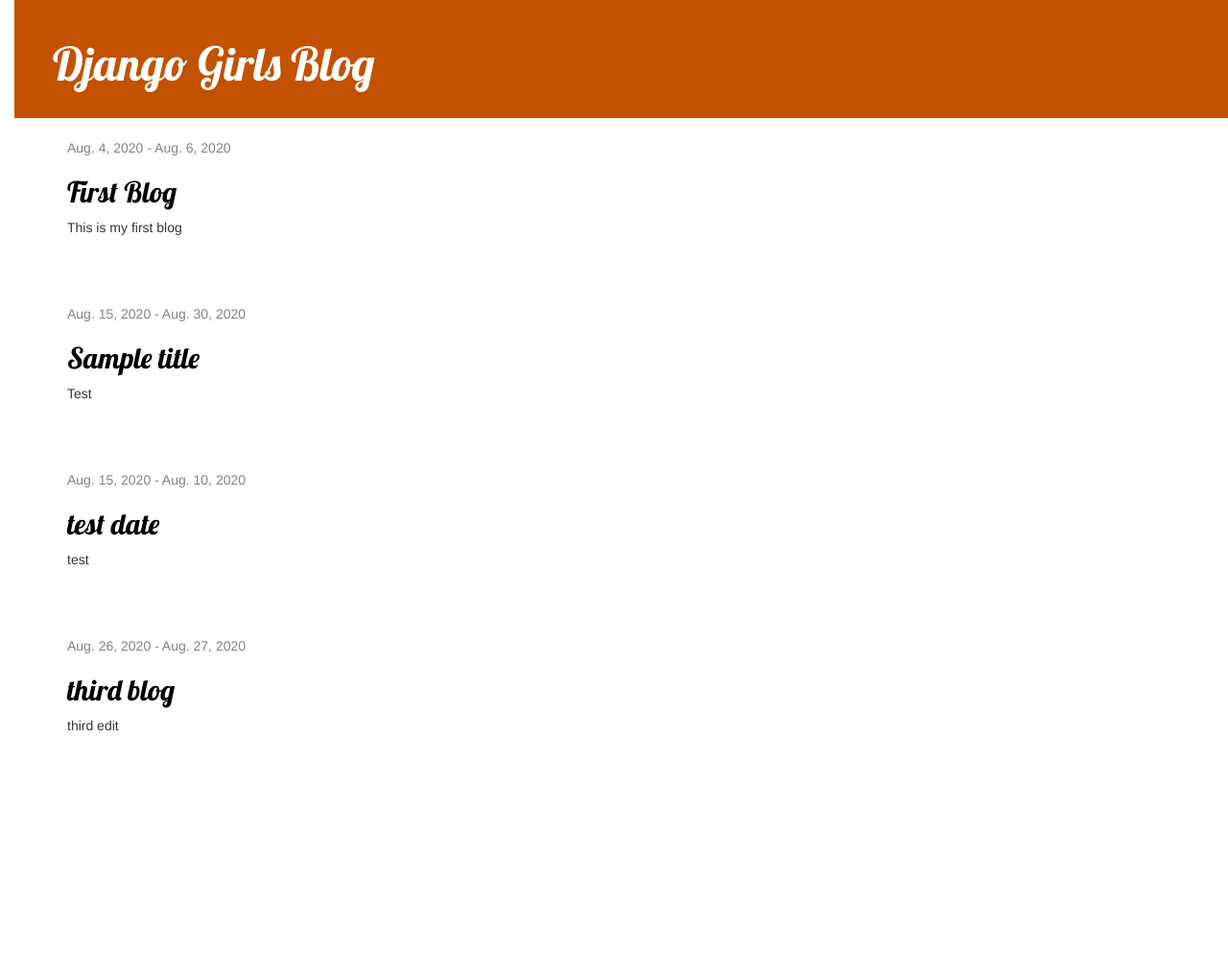
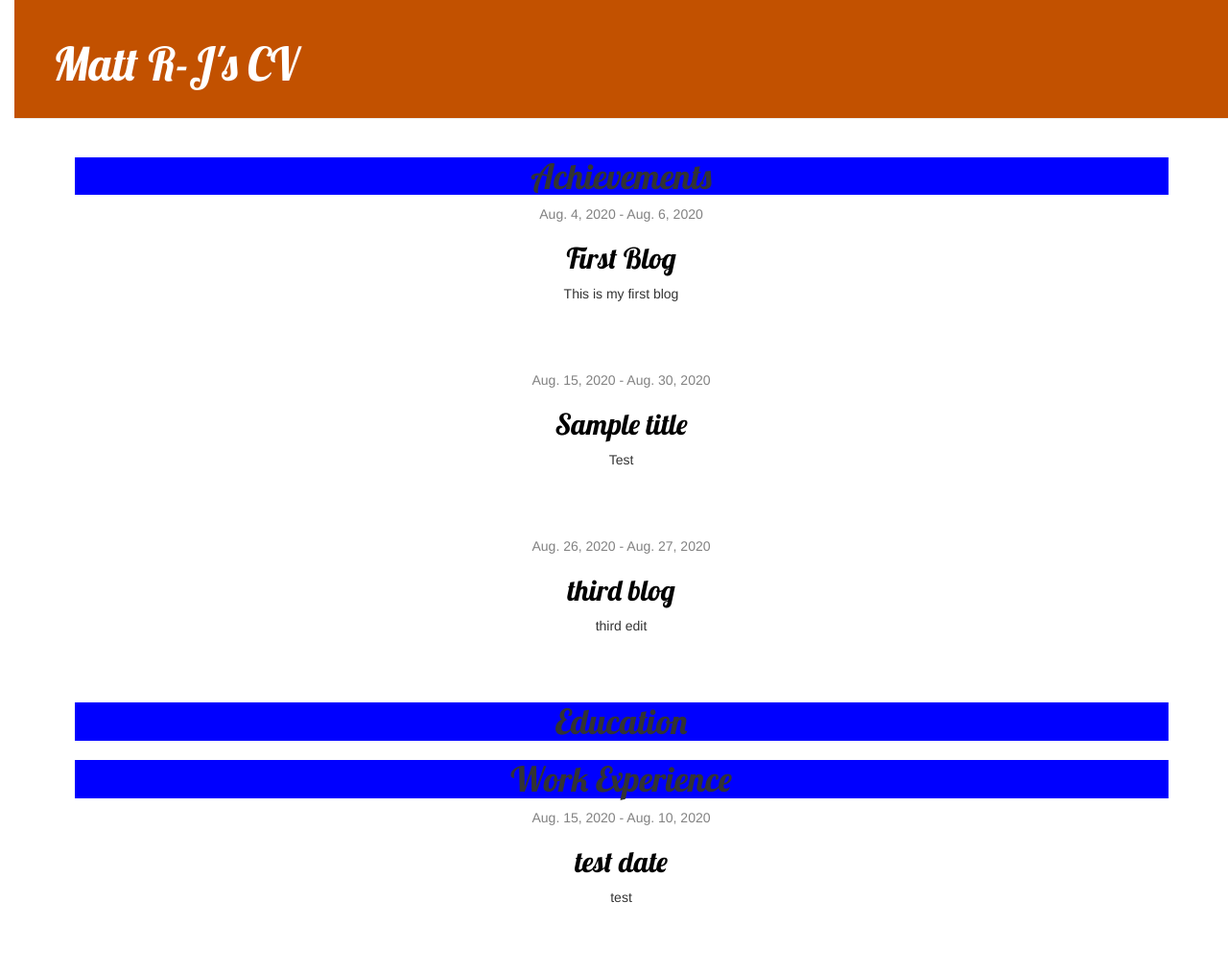
Before and after one commit to mattylyd/Bridging-Coursework, a Django app: page /post in a window 1280 px wide. Shown: the top 1014 px of the page at 96% size. Run offline with Django 3.2, Linux system fonts and the light colour scheme; data comes from the database, SQL or seed files in the repository; both versions use the stored data as it was after the commit; some libraries are stand-ins or nearby versions.

Commit message:
Updating CSS - added tags

```diff
--- a/blog/forms.py
+++ b/blog/forms.py
@@ -4,9 +4,10 @@
 from .models import Post
 
 class PostForm(forms.ModelForm):
+    forms.ChoiceField(choices=[("Achievements","Achievements"),("Education", "Education"),("Work Experience","Work Experience")], required=True)
     class Meta:
         model = Post
-        fields = ('title', 'text', 'start_date', 'end_date')
+        fields = ('tag', 'title', 'text', 'start_date', 'end_date')
         widgets = {
             'start_date': forms.DateInput(attrs={'class':'form-control', 'type':'date'}),
             'end_date': forms.DateInput(attrs={'class': 'form-control', 'type': 'date'}),
--- a/blog/models.py
+++ b/blog/models.py
@@ -6,6 +6,7 @@
 
 class Post(models.Model):
     author = models.ForeignKey(settings.AUTH_USER_MODEL, on_delete=models.CASCADE)
+    tag = models.CharField(default="Education", max_length=200, choices=[("Achievements","Achievements"),("Education", "Education"),("Work Experience","Work Experience")])
     title = models.CharField(max_length=200)
     text = models.TextField()
     start_date = models.DateField(default=timezone.now, blank=False, null=False)
--- a/blog/static/css/blog.css
+++ b/blog/static/css/blog.css
@@ -18,8 +18,18 @@
 }
 
 .content {
-    margin-left: 40px;
+    height: 80%;
+    margin: auto;
+    text-align: center;
+    overflow: auto;
+
+
 }
+body .content h1{
+    background: blue;
+}
+
+
 
 h1, h2, h3, h4 {
     font-family: 'Lobster', cursive;
--- a/blog/templates/blog/base.html
+++ b/blog/templates/blog/base.html
@@ -12,11 +12,11 @@
             {% if user.is_authenticated %}
                 <a href="{% url 'post_new' %}" class="top-menu"><span class="glyphicon glyphicon-plus"></span></a>
             {% endif %}
-            <h1><a href="/">Django Girls Blog</a></h1>
+            <h1><a href="/">Matt R-J's CV</a></h1>
         </div>
         <div class="content container">
-            <div class="row">
-                <div class="col-md-8">
+            <div class="row" >
+                <div class="col-md-12" >
                 {% block content %}
                 {% endblock %}
                 </div>
--- a/blog/templates/blog/post_edit.html
+++ b/blog/templates/blog/post_edit.html
@@ -4,6 +4,7 @@
     <h2>New post</h2>
     <form method="POST" class="post-form">{% csrf_token %}
         {{ form.as_p }}
+        {{ error }}
         <button type="submit" class="save btn btn-default">Save</button>
     </form>
 {% endblock %}
--- a/blog/templates/blog/post_list.html
+++ b/blog/templates/blog/post_list.html
@@ -1,6 +1,9 @@
 {% extends 'blog/base.html' %}
 {% block content %}
+    {% for tag in tags %}
+        <h1>{{ tag }}</h1>
             {% for post in posts %}
+                {% if tag == post.tag %}
                     <div class="post">
                         <div class="date">
                             {{ post.start_date }}
@@ -10,5 +13,8 @@
                         <h2><a href="{% url 'post_detail' pk=post.pk %}">{{ post.title }}</a></h2>
                         <p>{{ post.text|linebreaksbr }}</p>
                     </div>
+                {% endif %}
+            {% endfor %}
+
     {% endfor %}
 {% endblock %}
--- a/blog/views.py
+++ b/blog/views.py
@@ -5,7 +5,7 @@
 from django.http import HttpResponse
 
 
-
+error = ""
 
 def home_page(request):
     if request.method == 'POST':
@@ -16,34 +16,47 @@
 
 def post_list(request):
     posts = Post.objects.filter(start_date__lte=timezone.now()).order_by('start_date')
-    return render(request, 'blog/post_list.html', {'posts': posts})
+    return render(request, 'blog/post_list.html', {'posts': posts, 'tags' : ["Achievements","Education","Work Experience"]})
 
 def post_detail(request, pk):
     post = get_object_or_404(Post, pk=pk)
     return render(request, 'blog/post_detail.html', {'post': post})
 def post_new(request):
+    global error
+
     if request.method == "POST":
         form = PostForm(request.POST)
         if form.is_valid():
             post = form.save(commit=False)
-            post.author = request.user
-            # post.published_date = timezone.now()
-            post.save()
-            return redirect('post_detail', pk=post.pk)
+            error = ""
+            if(post.start_date<= post.end_date):
+                post.author = request.user
+                # post.published_date = timezone.now()
+                post.save()
+                return redirect('post_detail', pk=post.pk)
+            else:
+                error = "Date invalid"
+
     else:
         form = PostForm()
-    return render(request, 'blog/post_edit.html', {'form': form})
+    return render(request, 'blog/post_edit.html?error="'+error+'"', {'form': form,'error':error})
 
 def post_edit(request, pk):
+    global error
+
     post = get_object_or_404(Post, pk=pk)
     if request.method == "POST":
         form = PostForm(request.POST, instance=post)
         if form.is_valid():
-            post = form.save(commit=False)
-            post.author = request.user
-            # post.published_date = timezone.now()
-            post.save()
-            return redirect('post_detail', pk=post.pk)
+            error = ""
+            if(post.start_date<= post.end_date):
+                post = form.save(commit=False)
+                post.author = request.user
+                # post.published_date = timezone.now()
+                post.save()
+                return redirect('post_detail', pk=post.pk)
+            else:
+                error ="Date invalid"
     else:
         form = PostForm(instance=post)
-    return render(request, 'blog/post_edit.html', {'form': form})
+    return render(request, 'blog/post_edit.html', {'form': form, 'error':error})
```
Also changed, not shown: db.sqlite3. Lines whose indentation alone changed are shown as unchanged.
